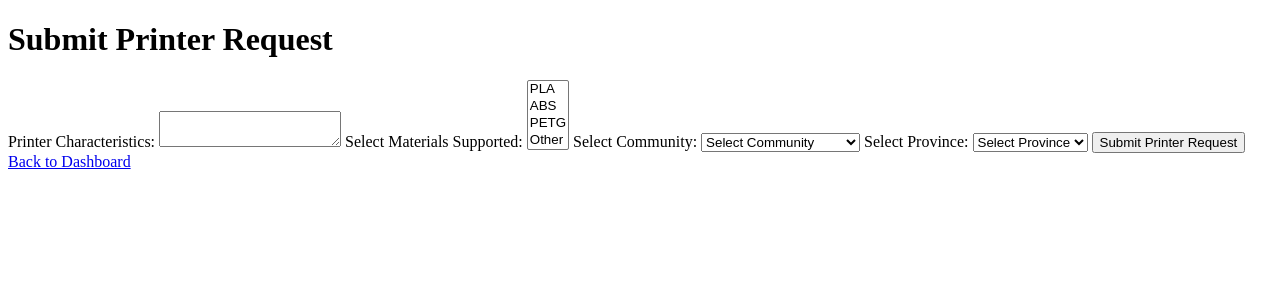
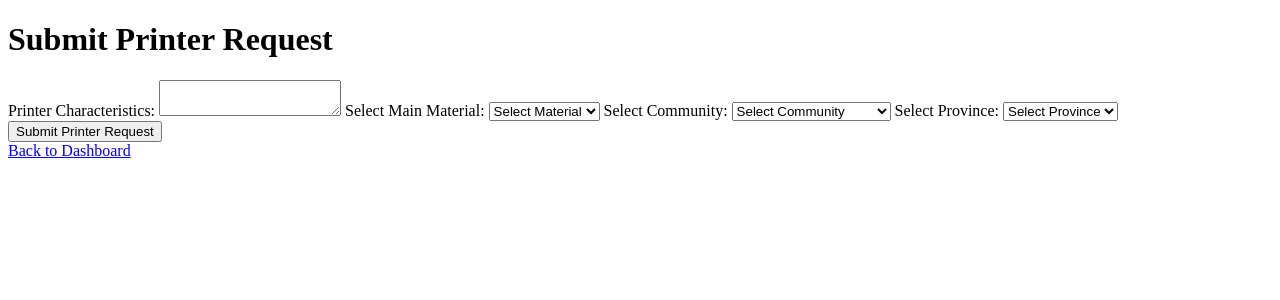
Before and after one commit to pablo-martin-iglesias/3Dnet, a Flask app: template templates/submit_printer_request.html in a window 1280 px wide. Shown: the top 300 px of the page. Run offline with Flask 3, Linux system fonts and the light colour scheme; the template is opened without the code that fills it, so the values that code supplies are empty.

```diff
--- a/app.py
+++ b/app.py
@@ -167,18 +167,23 @@ def submit_printer_request():
             characteristics = request.form['characteristics']
             community = request.form['community']
             province = request.form['province']
-            materials = ','.join(request.form.getlist('materials'))
+
+            # Procesar materiales seleccionados
+            main_material = request.form['main_material']
+            sub_material = request.form.get('sub_material', '')
             other_material = request.form.get('other_material', '')
 
-            if "Other" in materials:
-                materials += f",{other_material}"
+            # Determinar el material final
+            if main_material == "Other":
+                materials = other_material
+            else:
+                materials = sub_material or main_material
 
-            # Validar que todos los campos importantes tienen datos
-            if not characteristics or not community or not province or not materials:
-                flash("All fields are required.")
+            if not materials:
+                flash("You must select or specify at least one material.")
                 return redirect(url_for('submit_printer_request'))
 
-            # Guardar la solicitud en la base de datos
+            # Guardar en la base de datos
             conn = sqlite3.connect('database.db')
             cursor = conn.cursor()
             cursor.execute('''
@@ -195,6 +200,8 @@ def submit_printer_request():
     else:
         flash("Access denied!")
         return redirect(url_for('login'))
+
+
 
 
 
@@ -226,10 +233,18 @@ def admin_panel():
 
         conn.close()
 
+        # Revisar solicitudes de printers para validar datos
+        for printer_request in printer_requests:
+            if not printer_request[2]:  # Si materials está vacío
+                flash(f"Printer request ID {printer_request[0]} has no materials specified.")
+
         return render_template('admin_panel.html', printer_requests=printer_requests, client_requests=client_requests)
     else:
         flash("Access denied!")
         return redirect(url_for('login'))
+
+
+
 
 
 
--- a/templates/submit_printer_request.html
+++ b/templates/submit_printer_request.html
@@ -11,20 +11,29 @@
         <label for="characteristics">Printer Characteristics:</label>
         <textarea id="characteristics" name="characteristics" required></textarea>
 
-        <!-- Campo de selección de materiales -->
-        <label for="materials">Select Materials Supported:</label>
-        <select id="materials" name="materials[]" multiple required>
-            <option value="PLA">PLA</option>
-            <option value="ABS">ABS</option>
-            <option value="PETG">PETG</option>
+        <!-- Selección de Material -->
+        <label for="main-material">Select Main Material:</label>
+        <select id="main-material" name="main_material" onchange="updateSubMaterials()" required>
+            <option value="" disabled selected>Select Material</option>
+            <option value="Plastic">Plastic</option>
+            <option value="Metal">Metal</option>
+            <option value="Resin">Resin</option>
             <option value="Other">Other</option>
         </select>
 
-        <div id="other-material" style="display: none;">
-            <label for="other_material">Specify Other Material:</label>
-            <input type="text" id="other_material" name="other_material">
+        <div id="sub-material-div" style="display: none;">
+            <label for="sub-material">Select Specific Type:</label>
+            <select id="sub-material" name="sub_material">
+                <option value="" disabled selected>Select Submaterial</option>
+            </select>
         </div>
 
+        <div id="other-material-div" style="display: none;">
+            <label for="other_material">Specify Other Material:</label>
+            <input type="text" id="other-material" name="other_material">
+        </div>
+
+        <!-- Selección de Comunidad y Provincia -->
         <label for="community">Select Community:</label>
         <select id="community" name="community" required onchange="updateProvinces()">
             <option value="" disabled selected>Select Community</option>
@@ -60,13 +69,42 @@
     <a href="/printer-dashboard">Back to Dashboard</a>
 
     <script>
-        // Mostrar campo "Otro" si se selecciona "Other"
-        document.getElementById('materials').addEventListener('change', function() {
-            const otherMaterialDiv = document.getElementById('other-material');
-            otherMaterialDiv.style.display = Array.from(this.selectedOptions).find(o => o.value === 'Other') ? 'block' : 'none';
-        });
+        // Materiales y submateriales disponibles
+        const subMaterials = {
+            "Plastic": ["PLA", "ABS", "PETG"],
+            "Metal": ["Steel", "Aluminum", "Titanium"],
+            "Resin": ["Standard Resin", "Tough Resin", "Flexible Resin"]
+        };
 
-        // Actualizar provincias dinámicamente
+        function updateSubMaterials() {
+            const mainMaterial = document.getElementById('main-material').value;
+            const subMaterialDiv = document.getElementById('sub-material-div');
+            const subMaterialSelect = document.getElementById('sub-material');
+            const otherMaterialDiv = document.getElementById('other-material-div');
+
+            if (mainMaterial === "Other") {
+                subMaterialDiv.style.display = "none";
+                otherMaterialDiv.style.display = "block";
+            } else {
+                subMaterialDiv.style.display = "block";
+                otherMaterialDiv.style.display = "none";
+
+                // Limpiar opciones anteriores
+                subMaterialSelect.innerHTML = '<option value="" disabled selected>Select Submaterial</option>';
+
+                // Agregar opciones específicas
+                if (subMaterials[mainMaterial]) {
+                    subMaterials[mainMaterial].forEach(sub => {
+                        const option = document.createElement('option');
+                        option.value = sub;
+                        option.textContent = sub;
+                        subMaterialSelect.appendChild(option);
+                    });
+                }
+            }
+        }
+
+        // Provincias según la comunidad seleccionada
         const provinces = {
             "Andalusia": ["Almería", "Cádiz", "Córdoba", "Granada", "Huelva", "Jaén", "Málaga", "Sevilla"],
             "Aragon": ["Huesca", "Teruel", "Zaragoza"],
@@ -97,7 +135,7 @@
             // Limpiar opciones anteriores
             provinceSelect.innerHTML = '<option value="" disabled selected>Select Province</option>';
 
-            // Agregar las nuevas opciones
+            // Agregar nuevas opciones
             if (provinces[selectedCommunity]) {
                 provinces[selectedCommunity].forEach(province => {
                     const option = document.createElement('option');
```
Also changed, not shown: database.db, 1 other file.
